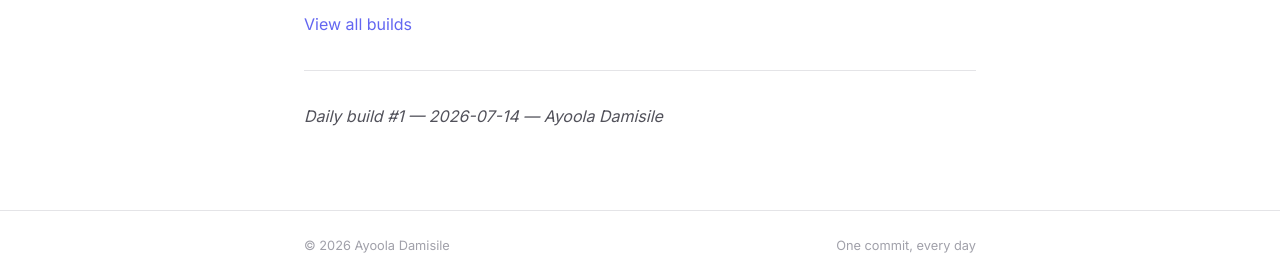
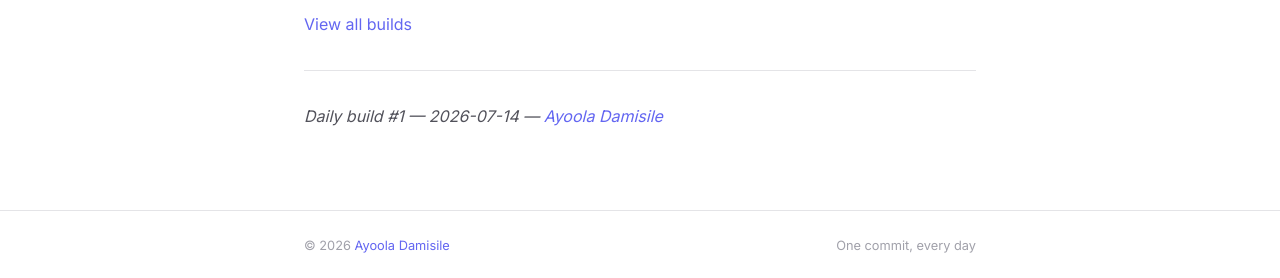
Before and after one commit to Ayoola-tech2024/daily-commit, a Jekyll site: the page built from content/2026-07-14.md, in a window 1280 px wide and 1247 px high. Shown: the part 966-1244 px from the top of the window. Built offline with Jekyll 4.4.1, drawn with Linux system fonts in a browser that asks for light colours; our own code applies the rules of GitHub Pages for plain Markdown files.

Commit message:
feat: add GitHub profile link to footer and signatures

```diff
--- a/_layouts/default.html
+++ b/_layouts/default.html
@@ -23,7 +23,7 @@
 
   <footer class="footer">
     <div class="container footer-inner">
-      <span>&copy; {{ site.time | date: '%Y' }} {{ site.author }}</span>
+      <span>&copy; {{ site.time | date: '%Y' }} <a href="https://github.com/Ayoola-tech2024" target="_blank" rel="noopener">{{ site.author }}</a></span>
       <span class="footer-tagline">{{ site.description }}</span>
     </div>
   </footer>
--- a/assets/css/style.css
+++ b/assets/css/style.css
@@ -145,13 +145,13 @@ body {
   color: var(--text-secondary);
 }
 
-.main a {
+.main a, .footer a {
   color: var(--accent);
   text-decoration: none;
   transition: color 0.2s;
 }
 
-.main a:hover {
+.main a:hover, .footer a:hover {
   color: var(--accent-hover);
   text-decoration: underline;
 }
--- a/content/2026-07-14.md
+++ b/content/2026-07-14.md
@@ -35,4 +35,4 @@ Initialized the project with Next.js 14, TypeScript, and Tailwind CSS. Set up fo
 ---
 
 *Daily build #1 — 2026-07-14*
-*— Ayoola Damisile*
+*— [Ayoola Damisile](https://github.com/Ayoola-tech2024)*
```
Also changed, not shown: 1 other file.
